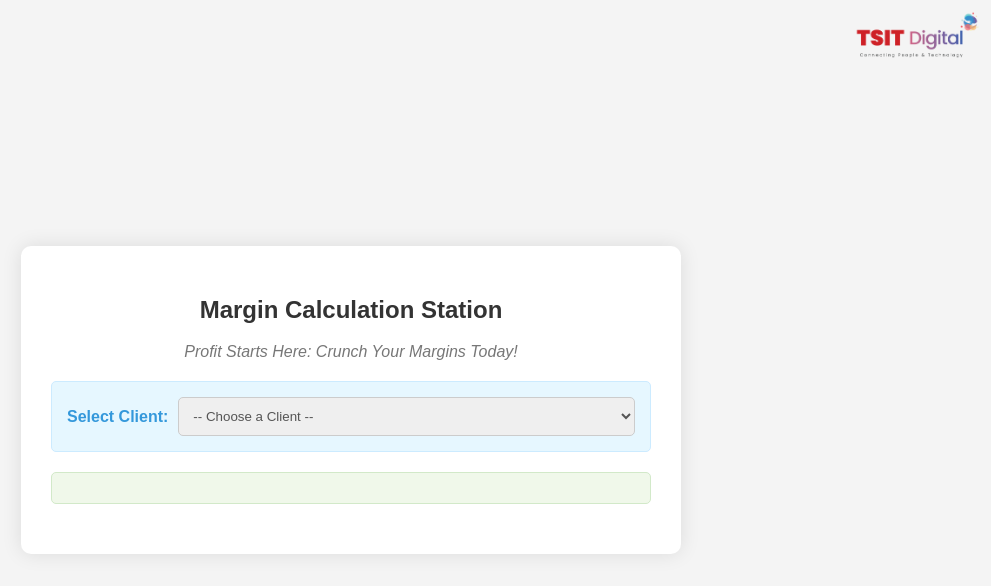
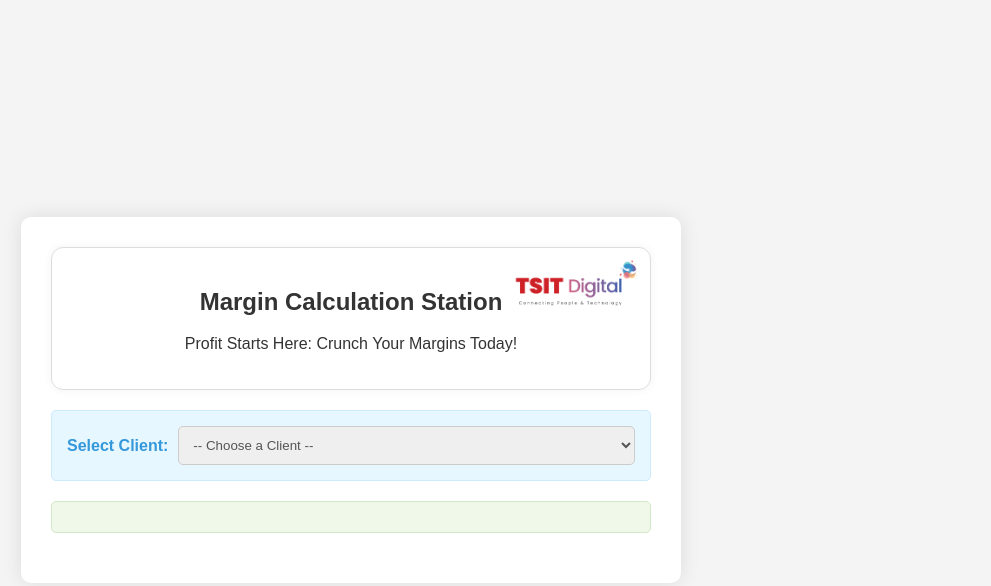
Before and after one commit to Shivacharandatta/Margincalculator, a plain HTML site: page index.html in a window 1280 px wide. Shown: the whole page, without its empty margins (289-1280 px from the left). Drawn offline with Linux system fonts and the light colour scheme.

Commit message:
index.html

```diff
--- a/index.html
+++ b/index.html
@@ -10,9 +10,10 @@
 
     <div class="container">
         <header>
-
-             <h2>Margin Calculation Station</h2>
-		<img src="https://Shivacharandatta.github.io/Margincalculator/TSIT_Logo.png" alt="TSIT Logo" style="position: absolute; top: 10px; right: 10px; max-height: 50px;">
+		<div style="position: relative; padding: 20px; border: 1px solid #ddd; border-radius: 12px; box-shadow: 0 0 10px rgba(0,0,0,0.05); margin-bottom: 20px;">
+             <img src="https://Shivacharandatta.github.io/Margincalculator/TSIT_Logo.png" alt="TSIT Logo" style="position: absolute; top: 10px; right: 10px; max-height: 50px;">
+			<h2>Margin Calculation Station</h2>
+		</div?
             <p class="tagline">Profit Starts Here: Crunch Your Margins Today!</p>
         </header>
 
```
